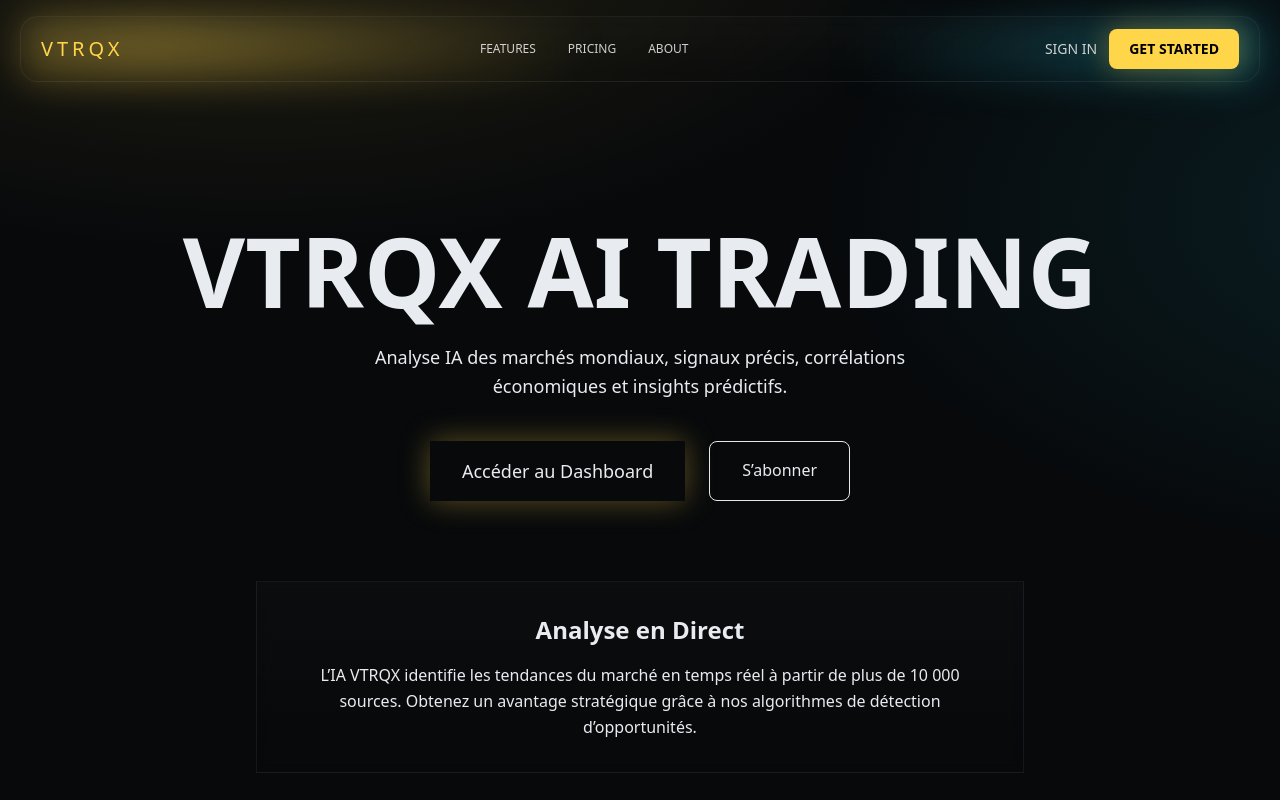
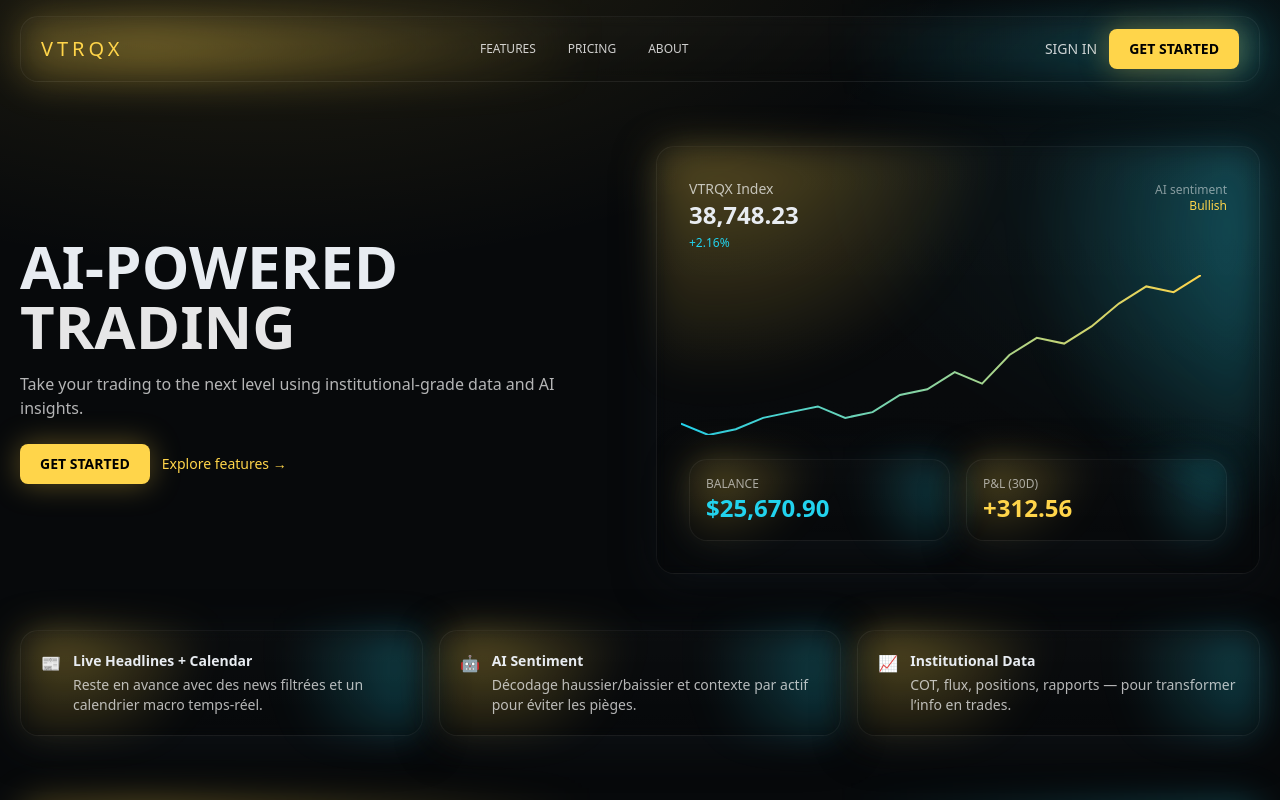
Before and after one commit to edmju/vtrqxtrading-next, a Next.js app: page / in a window 1280 px wide. Shown: the top 800 px of the page. Built offline with nearby package versions, Linux system fonts and the light colour scheme.

Commit message:
Update page.tsx

```diff
--- a/src/app/page.tsx
+++ b/src/app/page.tsx
@@ -1,27 +1,11 @@
-export default function Home() {
+import Hero from "@/components/site/Hero";
+import FeatureGrid from "@/components/site/FeatureGrid";
+
+export default function HomePage() {
   return (
-    <main className="flex flex-col justify-center items-center text-center px-6 min-h-screen">
-      <h1 className="text-6xl md:text-8xl font-extrabold gradient-text animate-float font-orbitron">
-        VTRQX AI TRADING
-      </h1>
-      <p className="text-text-dim mt-6 max-w-xl font-inter text-lg leading-relaxed">
-        Analyse IA des marchés mondiaux, signaux précis, corrélations économiques et insights prédictifs.
-      </p>
-
-      <div className="flex gap-6 mt-10">
-        <a href="/dashboard" className="cta px-8 py-4 text-lg shadow-glow">Accéder au Dashboard</a>
-        <a href="/subscription" className="px-8 py-4 rounded-lg border border-neon-cyan text-neon-cyan hover:bg-neon-cyan hover:text-black transition-all duration-300">
-          S’abonner
-        </a>
-      </div>
-
-      <div className="mt-20 glass p-8 max-w-3xl w-full shadow-purple">
-        <h2 className="text-neon-cyan text-2xl font-semibold mb-4 font-orbitron">Analyse en Direct</h2>
-        <p className="text-text-main font-inter leading-relaxed">
-          L’IA VTRQX identifie les tendances du marché en temps réel à partir de plus de 10 000 sources.
-          Obtenez un avantage stratégique grâce à nos algorithmes de détection d’opportunités.
-        </p>
-      </div>
-    </main>
+    <>
+      <Hero />
+      <FeatureGrid />
+    </>
   );
 }
```
